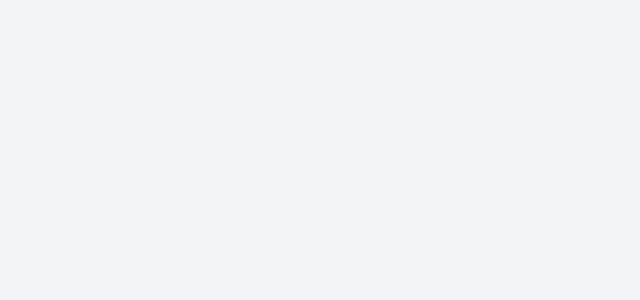
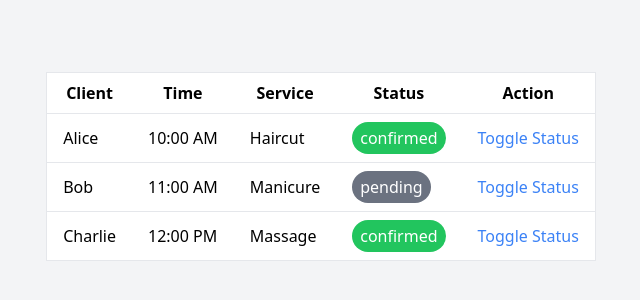
Before and after one commit to abyssinia222-glitch/salon-booking-dashboard, a Next.js app: page / in a window 1280 px wide. Shown: the part 234-534 px from the top of the page, without its empty margins (319-959 px from the left). Built offline with nearby package versions, Linux system fonts and the light colour scheme.

Commit message:
final fix

```diff
--- a/app/dashboard/page.tsx
+++ b/app/dashboard/page.tsx
@@ -1,27 +1,13 @@
-import React, { useState } from 'react';
+"use client";
+
+import React from 'react';
 import BookingTable from '@/components/booking-table';
 
 const DashboardPage = () => {
-  const [bookings, setBookings] = useState([
-    { id: 1, client: 'Alice', time: '10:00 AM', service: 'Haircut', status: 'confirmed' },
-    { id: 2, client: 'Bob', time: '11:00 AM', service: 'Manicure', status: 'pending' },
-    { id: 3, client: 'Charlie', time: '12:00 PM', service: 'Massage', status: 'confirmed' },
-  ]);
-
-  const toggleStatus = (id) => {
-    setBookings((prevBookings) =>
-      prevBookings.map((booking) =>
-        booking.id === id
-          ? { ...booking, status: booking.status === 'confirmed' ? 'pending' : 'confirmed' }
-          : booking
-      )
-    );
-  };
-
   return (
     <div className="p-4">
       <h1 className="text-2xl font-bold mb-4">Salon Booking Dashboard</h1>
-      <BookingTable bookings={bookings} onToggleStatus={toggleStatus} />
+      <BookingTable />
     </div>
   );
 };
--- a/app/page.tsx
+++ b/app/page.tsx
@@ -1,10 +1,10 @@
 "use client";
 
-import React, { useState } from "react";
+import React from "react";
 import BookingTable from "@/components/booking-table";
 
 const DashboardPage = () => {
-  // your code
+  return <BookingTable />;
 };
 
 export default DashboardPage;
--- a/components/booking-table.tsx
+++ b/components/booking-table.tsx
@@ -1,18 +1,17 @@
 "use client";
 import React, { useState } from 'react';
 import Table from './ui/table';
-import Button from './ui/button';
 
 const initialBookings = [
-  { id: 1, client: 'Alice', time: '10:00 AM', service: 'Haircut', status: 'confirmed' },
-  { id: 2, client: 'Bob', time: '11:00 AM', service: 'Manicure', status: 'pending' },
-  { id: 3, client: 'Charlie', time: '12:00 PM', service: 'Massage', status: 'confirmed' },
+  { id: 1, client: 'Alice', time: '10:00 AM', service: 'Haircut', status: 'confirmed' as const },
+  { id: 2, client: 'Bob', time: '11:00 AM', service: 'Manicure', status: 'pending' as const },
+  { id: 3, client: 'Charlie', time: '12:00 PM', service: 'Massage', status: 'confirmed' as const },
 ];
 
 const BookingTable = () => {
   const [bookings, setBookings] = useState(initialBookings);
 
-  const toggleStatus = (id) => {
+  const toggleStatus = (id: number) => {
     setBookings((prevBookings) =>
       prevBookings.map((booking) =>
         booking.id === id
@@ -23,38 +22,7 @@ const BookingTable = () => {
   };
 
   return (
-    <div className="overflow-x-auto">
-      <Table>
-        <thead>
-          <tr>
-            <th>Client</th>
-            <th>Time</th>
-            <th>Service</th>
-            <th>Status</th>
-            <th>Action</th>
-          </tr>
-        </thead>
-        <tbody>
-          {bookings.map((booking) => (
-            <tr key={booking.id}>
-              <td>{booking.client}</td>
-              <td>{booking.time}</td>
-              <td>{booking.service}</td>
-              <td>
-                <span className={`badge ${booking.status === 'confirmed' ? 'bg-green-500' : 'bg-gray-500'}`}>
-                  {booking.status}
-                </span>
-              </td>
-              <td>
-                <Button onClick={() => toggleStatus(booking.id)}>
-                  {booking.status === 'confirmed' ? 'Cancel' : 'Confirm'}
-                </Button>
-              </td>
-            </tr>
-          ))}
-        </tbody>
-      </Table>
-    </div>
+    <Table bookings={bookings} onToggleStatus={toggleStatus} />
   );
 };
 
--- a/components/ui/table.tsx
+++ b/components/ui/table.tsx
@@ -1,6 +1,7 @@
 import React from 'react';
 
 interface Booking {
+  id: number;
   client: string;
   time: string;
   service: string;
@@ -9,7 +10,7 @@ interface Booking {
 
 interface TableProps {
   bookings: Booking[];
-  onToggleStatus: (index: number) => void;
+  onToggleStatus: (id: number) => void;
 }
 
 const Table: React.FC<TableProps> = ({ bookings, onToggleStatus }) => {
@@ -26,8 +27,8 @@ const Table: React.FC<TableProps> = ({ bookings, onToggleStatus }) => {
           </tr>
         </thead>
         <tbody>
-          {bookings.map((booking, index) => (
-            <tr key={index} className="hover:bg-gray-100">
+          {bookings.map((booking) => (
+            <tr key={booking.id} className="hover:bg-gray-100">
               <td className="py-2 px-4 border-b">{booking.client}</td>
               <td className="py-2 px-4 border-b">{booking.time}</td>
               <td className="py-2 px-4 border-b">{booking.service}</td>
@@ -39,7 +40,7 @@ const Table: React.FC<TableProps> = ({ bookings, onToggleStatus }) => {
               <td className="py-2 px-4 border-b">
                 <button
                   className="text-blue-500 hover:underline"
-                  onClick={() => onToggleStatus(index)}
+                  onClick={() => onToggleStatus(booking.id)}
                 >
                   Toggle Status
                 </button>
--- a/next.config.js
+++ b/next.config.js
@@ -1,6 +1,5 @@
 module.exports = {
   reactStrictMode: true,
-  swcMinify: true,
   images: {
     domains: ['example.com'], // Add your image domains here
   },
```
Also changed, not shown: eslint.config.js (added, +16 -0 lines), package.json (+12 -12 lines), tsconfig.json (added, +41 -0 lines), next-env.d.ts (added), 1 other file (tests, documents, lock files or other folders).
